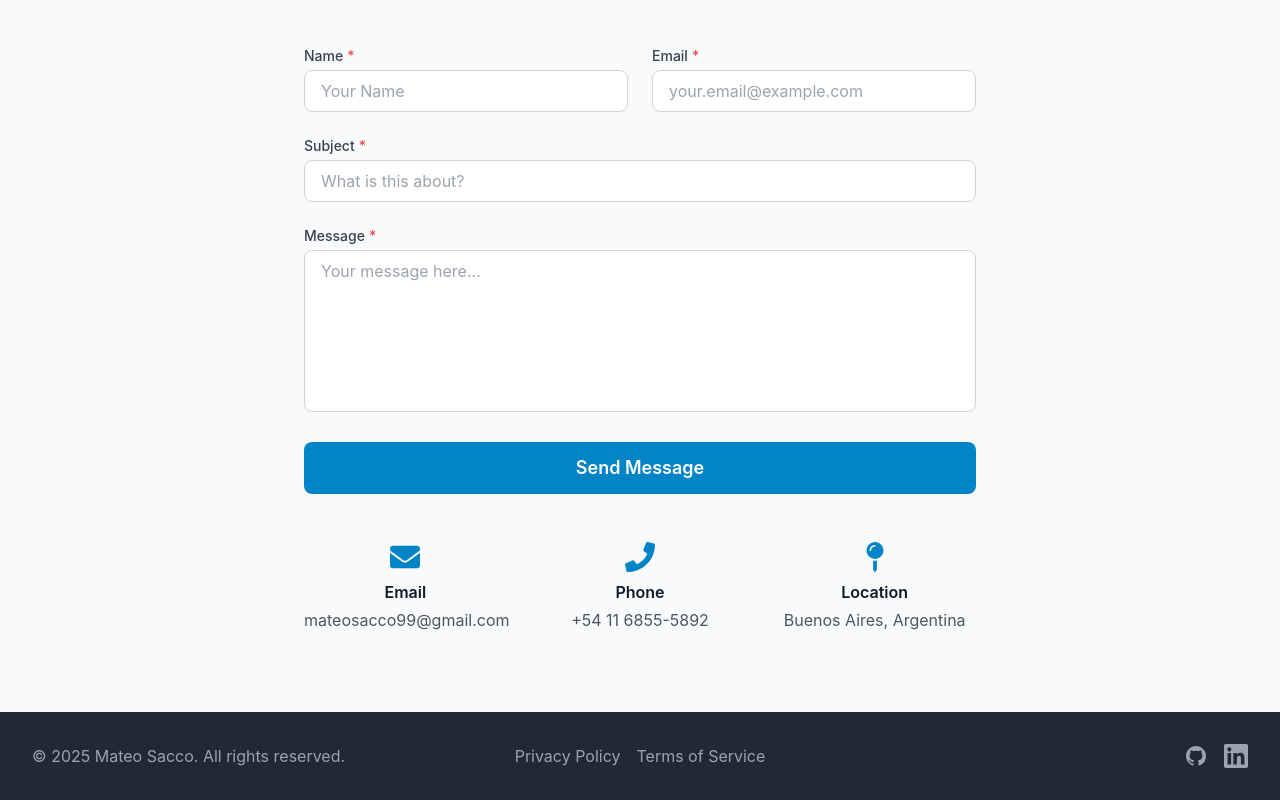
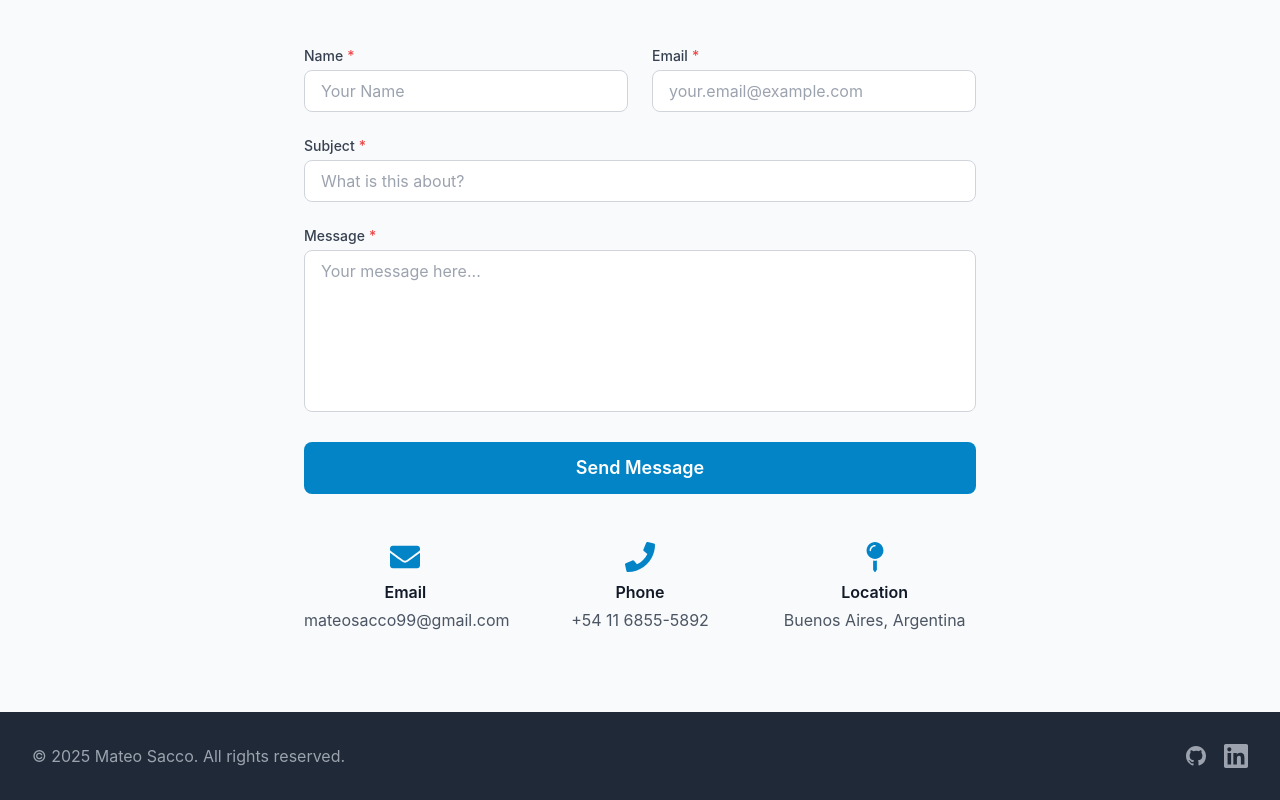
Before and after one commit to Mateosacco99/portfolio, a React (Create React App) app: page / in a window 1280 px wide. Shown: the part 2240-3040 px from the top of the page. Built offline with nearby package versions, Linux system fonts and the light colour scheme; no server answers.

Commit message:
Fix: eliminando Botones no usados

```diff
--- a/src/App.js
+++ b/src/App.js
@@ -11,8 +11,8 @@ function App() {
   ];
 
   const footerLinks = [
-    { label: 'Privacy Policy', href: '#privacy' },
-    { label: 'Terms of Service', href: '#terms' },
+    { label: '', href: '#privacy' },
+    { label: '', href: '#terms' },
   ];
 
   const socialLinks = [
```
